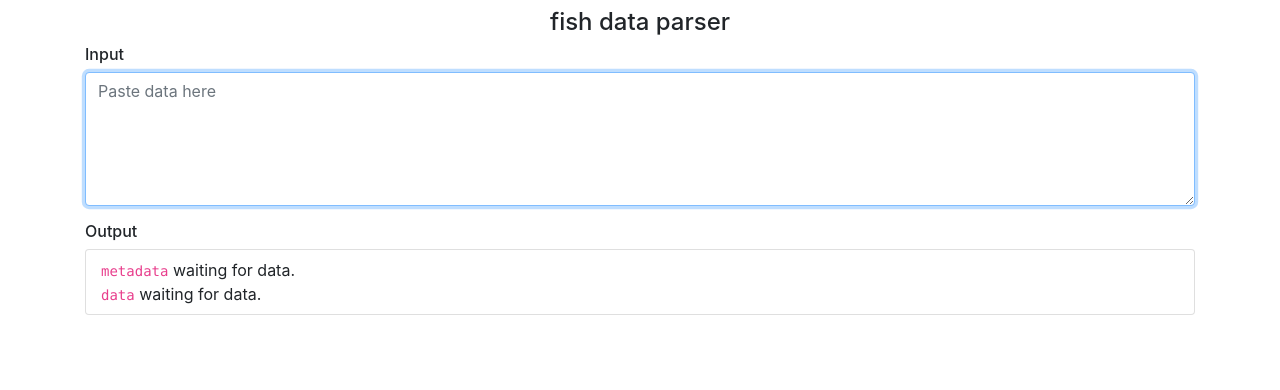
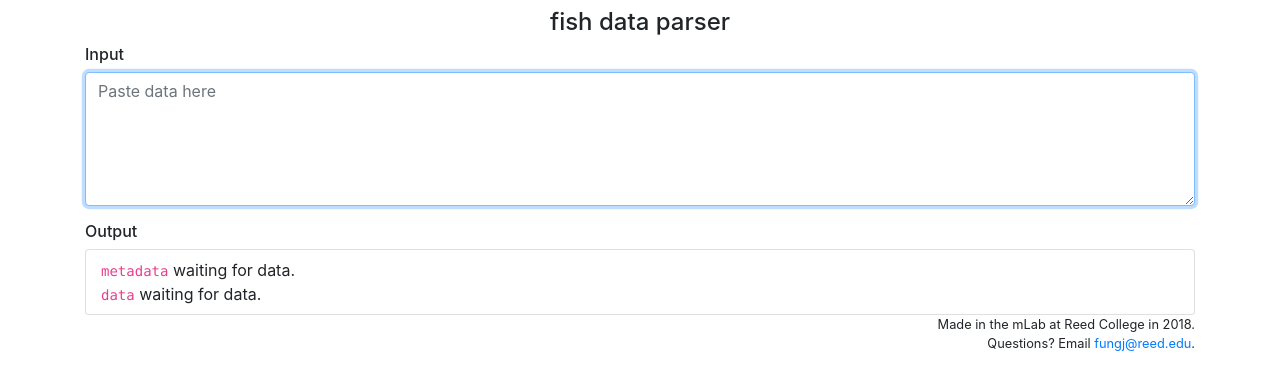
Before and after one commit to overwatchcorp/wranglefish, a React (Create React App) app: page / in a window 1280 px wide. Shown: the top 390 px of the page. Built offline with nearby package versions, Linux system fonts and the light colour scheme.

Commit message:
copyright

```diff
--- a/src/App.jsx
+++ b/src/App.jsx
@@ -15,6 +15,13 @@ const App = () => (
       <div className="card container pt-2 pb-2">
         <Parser />
       </div>
+      <small className="float-right text-right">
+        Made in the mLab at Reed College in 2018.
+        <br />
+        Questions? Email&nbsp;
+        <a href="mailto:fungj@reed.edu?subject=Fish data parser">fungj@reed.edu</a>
+        .
+      </small>
     </div>
   </Provider>
 );
```
